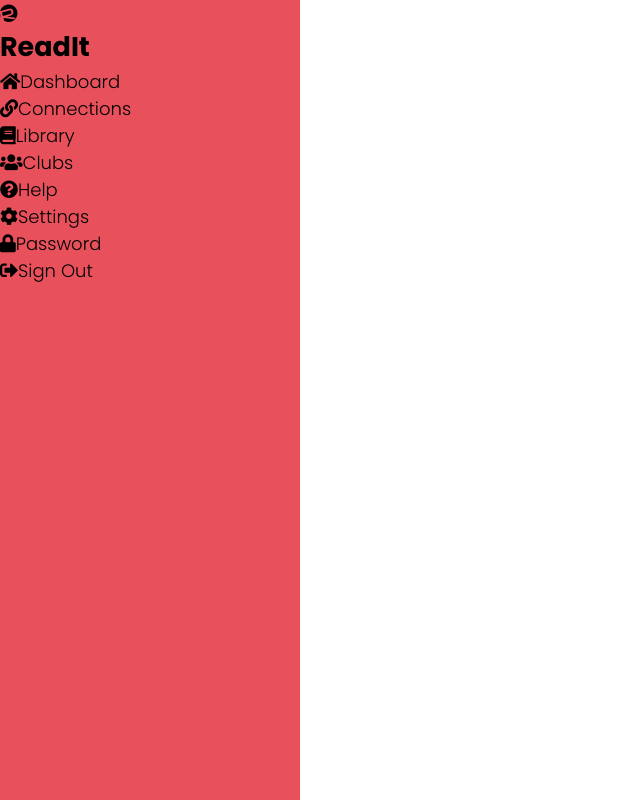
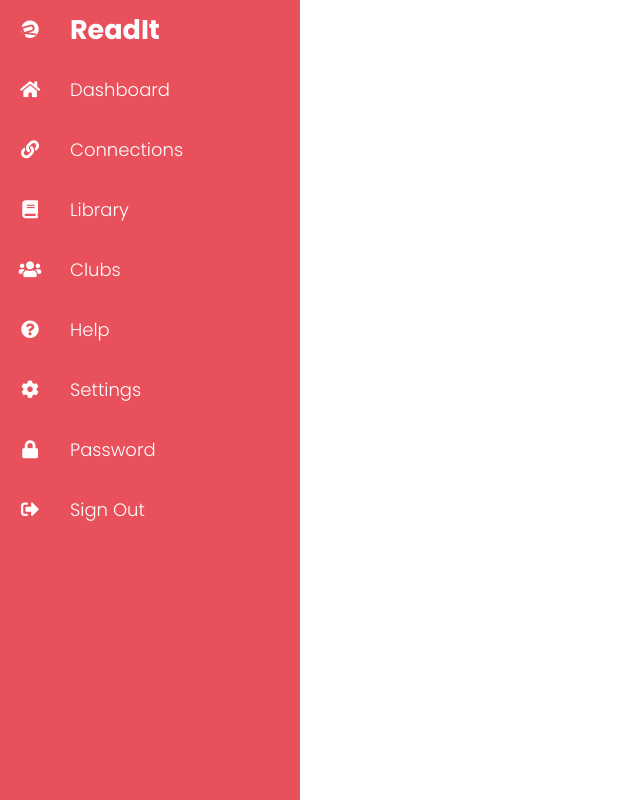
Before and after one commit to cliff-lilly-jean/Readit, a Vue app: page /dashboard in a window 1280 px wide. Shown: the whole page, without its empty margins (0-640 px from the left). Built offline with nearby package versions, Linux system fonts and the light colour scheme.

Commit message:
Continued the design of the side navigation on the dashboard component

```diff
--- a/src/components/Dashboard.vue
+++ b/src/components/Dashboard.vue
@@ -4,40 +4,58 @@
       <div class="navigation">
         <ul>
           <li>
+            <a href="#">
               <span class="icon"><i class="fab fa-resolving"></i></span>
               <span class="title"><h2>ReadIt</h2></span>
+            </a>
           </li>
           <li>
+            <a href="#">
               <span class="icon"><i class="fas fa-home"></i></span>
               <span class="title">Dashboard</span>
+            </a>
           </li>
           <li>
+            <a href="#">
               <span class="icon"><i class="fas fa-link"></i></span>
               <span class="title">Connections</span>
+            </a>
           </li>
           <li>
+            <a href="#">
               <span class="icon"><i class="fas fa-book"></i></span>
               <span class="title">Library</span>
+            </a>
           </li>
           <li>
+            <a href="#">
               <span class="icon"><i class="fas fa-users"></i></span>
               <span class="title">Clubs</span>
+            </a>
           </li>
           <li>
+            <a href="#">
               <span class="icon"><i class="fas fa-question-circle"></i></span>
               <span class="title">Help</span>
+            </a>
           </li>
           <li>
+            <a href="#">
               <span class="icon"><i class="fas fa-cog"></i></span>
               <span class="title">Settings</span>
+            </a>
           </li>
           <li>
+            <a href="#">
               <span class="icon"><i class="fas fa-lock"></i></span>
               <span class="title">Password</span>
+            </a>
           </li>
           <li>
+            <a href="#">
               <span class="icon"><i class="fas fa-sign-out-alt"></i></span>
               <span class="title">Sign Out</span>
+            </a>
           </li>
         </ul>
       </div>
@@ -93,4 +111,36 @@ export default {
 .navigation ul li:nth-child(1):hover {
   background: transparent;
 }
+
+.navigation ul li a {
+  position: relative;
+  display: block;
+  width: 100%;
+  display: flex;
+  text-decoration: none;
+  color: #fefefe;
+}
+
+.navigation ul li a .icon {
+  position: relative;
+  display: block;
+  min-width: 60px;
+  height: 60px;
+  line-height: 60px;
+  text-align: center;
+}
+
+.navigation ul li a .icon .fa {
+  color: #fefefe;
+  font-size: 24px;
+}
+
+.navigation ul li a .title {
+  position: relative;
+  display: block;
+  padding: 0 10px;
+  height: 60px;
+  line-height: 60px;
+  white-space: nowrap;
+}
 </style>
```
Lines whose indentation alone changed are shown as unchanged.
